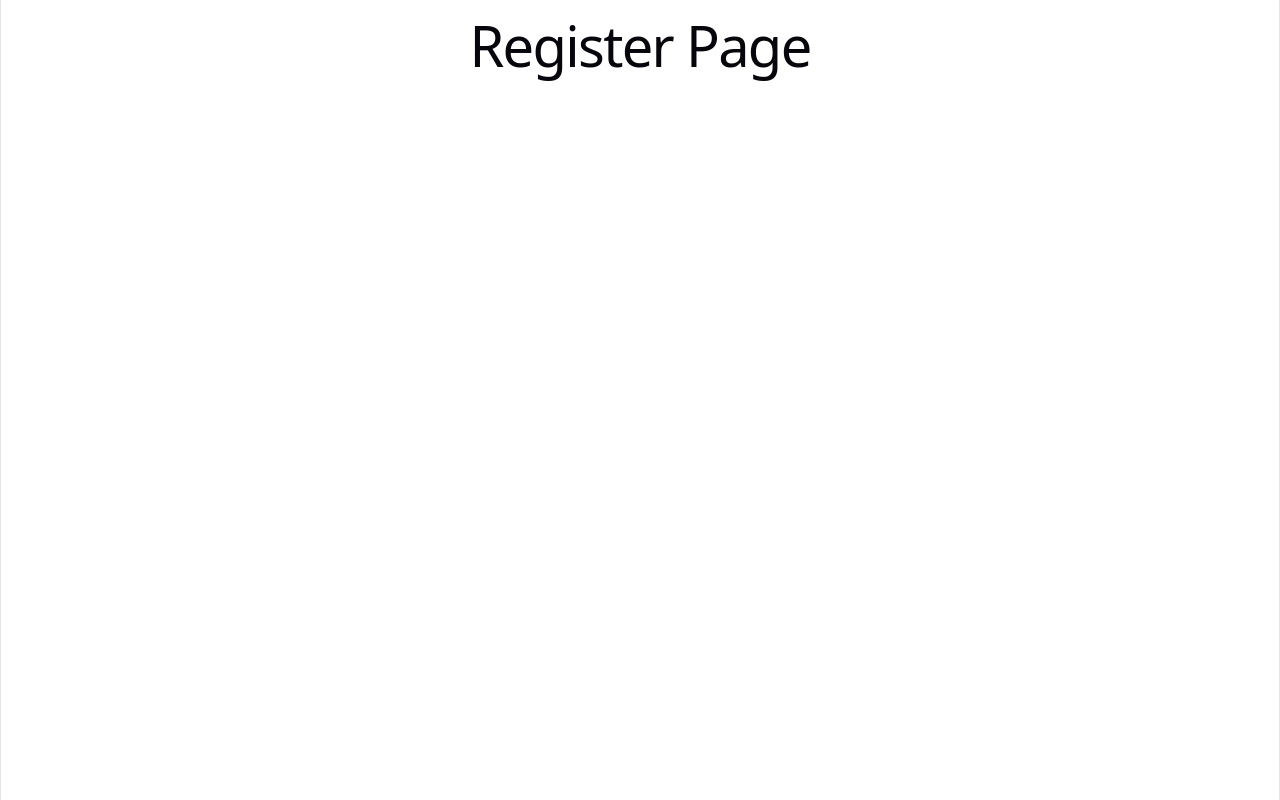
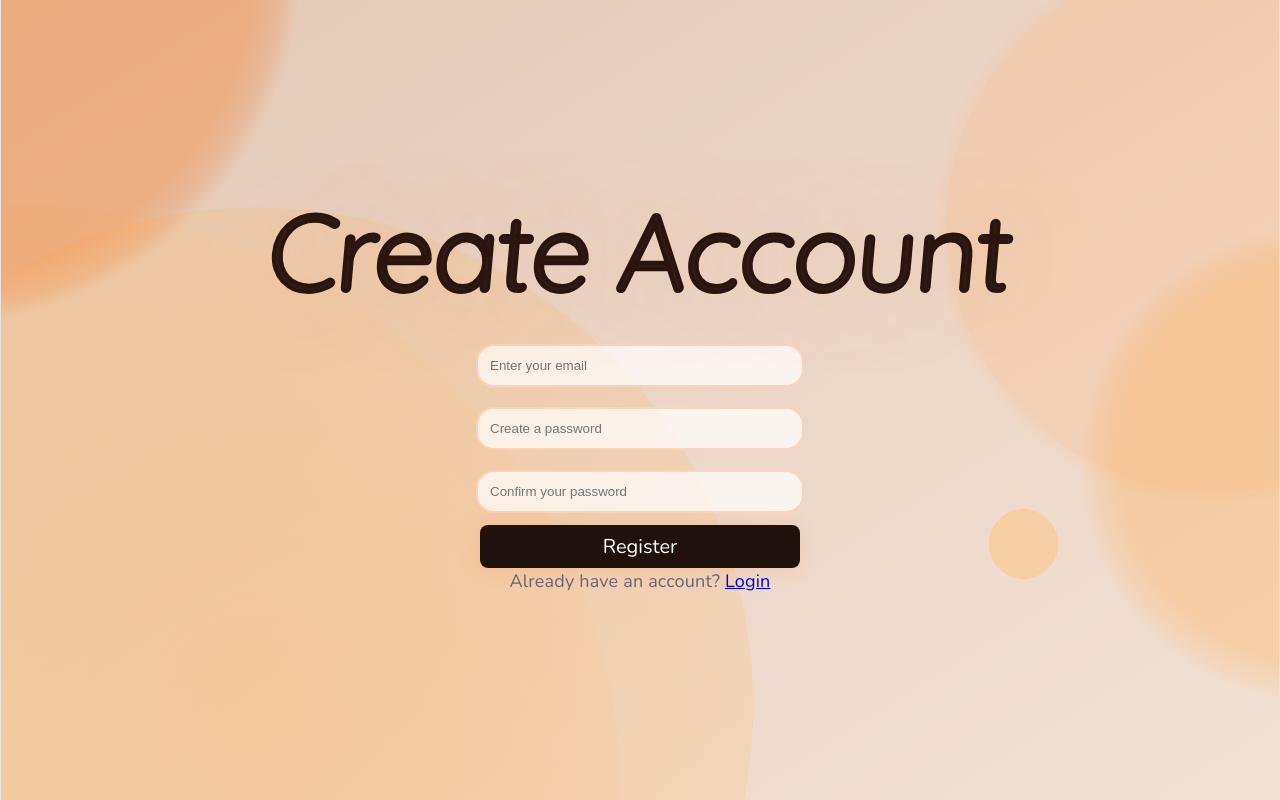
Before and after one commit to zruixuan/Orbital26-7665-ChroNUS, a React (Vite) app: page /register in a window 1280 px wide. Built offline with nearby package versions, Linux system fonts and the light colour scheme.

Commit message:
register page

```diff
--- a/src/pages/Register.jsx
+++ b/src/pages/Register.jsx
@@ -1,7 +1,68 @@
+import { useState } from "react";
+import { Link } from "react-router-dom";
+import { useNavigate } from "react-router-dom";
+
 function Register() {
+  const [email, setEmail] = useState("");
+  const [password, setPassword] = useState("");
+  const [confirmPassword, setConfirmPassword] = useState("");
+  const navigate = useNavigate();
+
+  const handleRegister = () => {
+    if (!email || !password || !confirmPassword) {
+      alert("Please fill in all fields");
+      return;
+    }
+
+    if (password !== confirmPassword) {
+      alert("Passwords do not match");
+      return;
+    }
+
+    alert("Register successful");
+    navigate("/");
+  };
+
   return (
-    <div>
-      <h1>Register Page</h1>
+    <div className="login-page">
+      <div className="login-container">
+        <h1 className="login-title">Create Account</h1>
+
+        <input
+          type="email"
+          placeholder="Enter your email"
+          className="login-input"
+          value={email}
+          onChange={(e) => setEmail(e.target.value)}
+        />
+
+        <input
+          type="password"
+          placeholder="Create a password"
+          className="login-input"
+          value={password}
+          onChange={(e) => setPassword(e.target.value)}
+        />
+
+        <input
+          type="password"
+          placeholder="Confirm your password"
+          className="login-input"
+          value={confirmPassword}
+          onChange={(e) => setConfirmPassword(e.target.value)}
+        />
+
+        <button
+          className="login-button"
+          onClick={handleRegister}
+        >
+          Register
+        </button>
+
+        <p className="login-small-text">
+          Already have an account? <Link to="/">Login</Link>
+        </p>
+      </div>
     </div>
   );
 }
```
